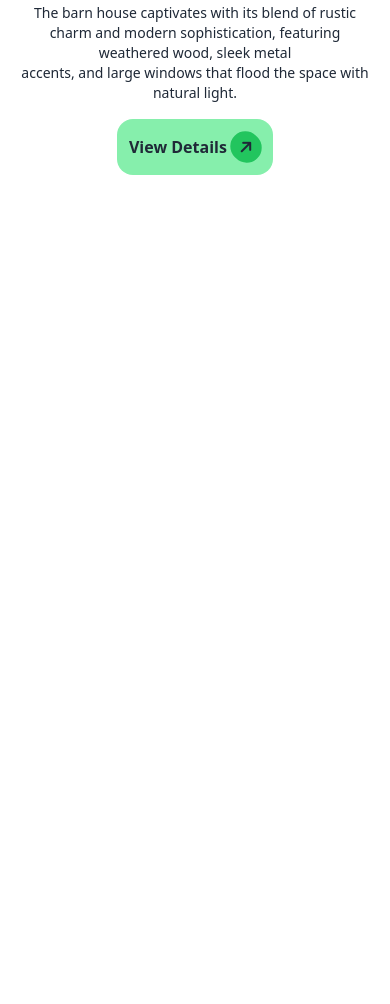
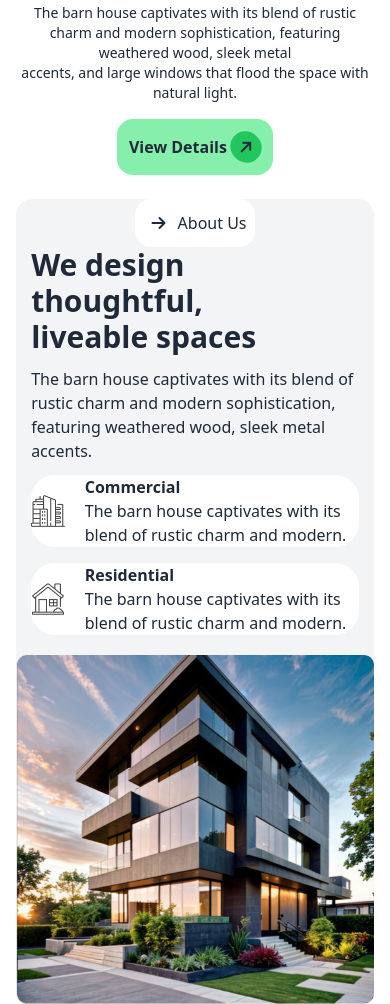
Before and after one commit to samiulIslam-git/assignment-3-repo, a plain HTML site: page index.html in a window 390 px wide. Shown: the part 456-1460 px from the top of the page. Before the commit the page ends 844 px from the top, so only its background shows below. Drawn offline with nearby package versions, Linux system fonts and the light colour scheme.

Commit message:
added thoughtful section and make it responsive

```diff
--- a/index.html
+++ b/index.html
@@ -84,7 +84,49 @@
             </div>
         </div>
     </header>
-    <main></main>
+    <main>
+        <div class="lg:flex justify-center bg-gray-100 rounded-2xl mt-6 container w-11/12 mx-auto lg:px-10">
+            <div class="container w-11/12 mx-auto">
+                <!-- choto chobi -->
+                <div class="pb-3 hidden sm:block"><img src="./assets/Vector.png" alt=""></div>
+                <!-- about us -->
+                <div class="flex justify-center lg:justify-start"><button class="bg-white p-2 rounded-2xl"> <i
+                            class="fa-solid fa-arrow-right rounded-2xl p-2"></i>
+                        About Us
+                    </button></div>
+                <!-- h2 -->
+                <div>
+                    <h2 class="text-3xl font-bold mb-3">We design thoughtful, <br> liveable spaces</h2>
+                </div>
+                <!-- p tag -->
+                <div class="mb-3">
+                    <p>The barn house captivates with its blend of rustic charm and
+                        modern sophistication, featuring weathered wood, sleek metal accents.</p>
+                </div>
+                <!-- commercial -->
+                <div class="flex justify-center items-center gap-5 mb-4 bg-white lg:w-6/12 rounded-3xl">
+                    <div>
+                        <img src="./assets/commercial.png" alt="">
+                    </div>
+                    <div>
+                        <h5 class="font-bold">Commercial</h5>
+                        <p>The barn house captivates with its blend of rustic charm and modern.</p>
+                    </div>
+                </div>
+                <div class="flex justify-center items-center gap-5 mb-4 bg-white lg:w-6/12 rounded-3xl">
+                    <div>
+                        <img src="./assets/residential.png" alt="">
+                    </div>
+                    <div>
+                        <h5 class="font-bold">Residential</h5>
+                        <p>The barn house captivates with its blend of rustic charm and modern.</p>
+                    </div>
+                </div>
+            </div>
+            <!-- right side img -->
+            <div class="mt-5"><img src="./assets/Rectangle.png" alt=""></div>
+        </div>
+    </main>
     <footer></footer>
 </body>
 
```
